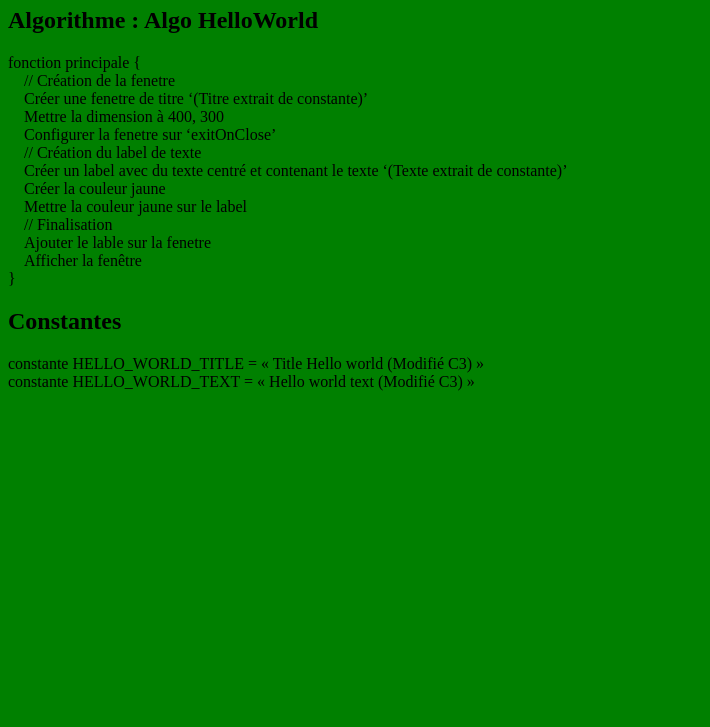
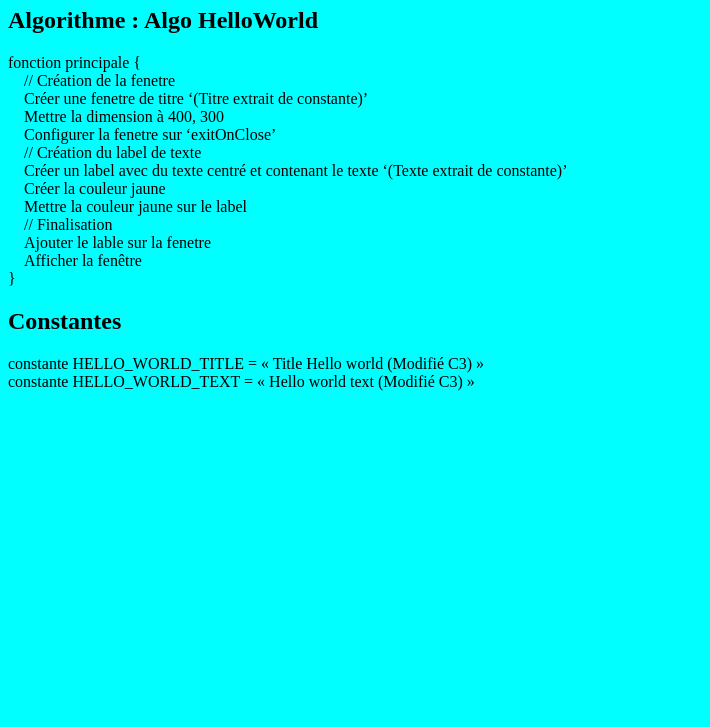
Before and after one commit to vliboum/ghDistant, a plain HTML site: page index.html in a window 1280 px wide. Shown: the part 73-800 px from the top of the page, without its empty margins (0-710 px from the left). Drawn offline with Linux system fonts and the light colour scheme.

Commit message:
Update index.html
background-color: cyan; /* Update de l'issue #1*/

```diff
--- a/index.html
+++ b/index.html
@@ -6,7 +6,7 @@
     <title>Algorithme Hello World et Constantes</title>
     <style>
         body {
-            background-color: green; /* MODIF C6 */
+            background-color: cyan; /* Update de l'issue #1*/
         }
     </style>
 </head>
```
